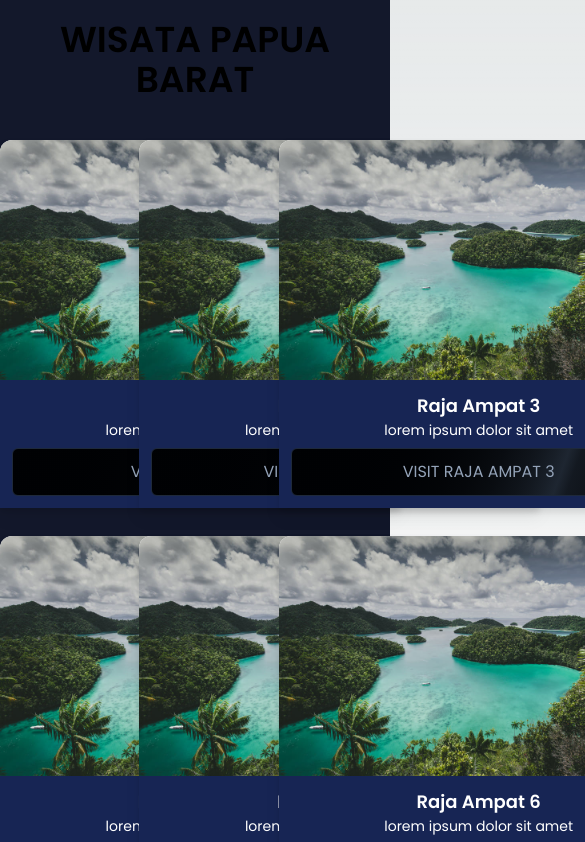
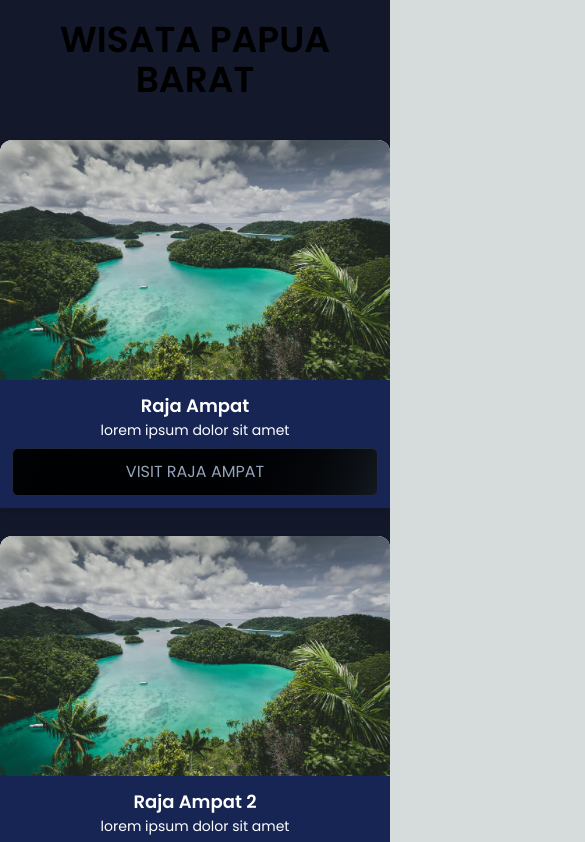
Before and after one commit to ily3000n/papedanomics, a Next.js app: page / in a window 390 px wide. Shown: the part 740-1582 px from the top of the page, 585 px wide, since content can reach past the window. Built offline with nearby package versions, Linux system fonts and the light colour scheme.

Commit message:
Update Card2.tsx

```diff
--- a/components/Card2.tsx
+++ b/components/Card2.tsx
@@ -7,9 +7,9 @@ const Card2 = () => {
   return (
     <div className='bg-[#13182B]'>
       <h1 className='py-5 font-extrabold text-center text-4xl'>WISATA PAPUA BARAT</h1>
-      <div className='w-fit grid grid-cols-3 gap-7 py-5 mx-auto'>
+      <div className='w-fit grid grid-cols-1 sm:grid-cols-2 md:grid-cols-3 gap-7 py-5 mx-auto'>
         {dataWisata.map((wisata) => (
-          <div key={wisata.id} className='w-[400px] h-auto flex flex-col bg-white rounded-xl drop-shadow-lg'>
+          <div key={wisata.id} className='w-full sm:w-[400px] h-auto flex flex-col bg-white rounded-xl drop-shadow-lg'>
             <Image
               className='rounded-t-xl h-60 object-cover'
               src={wisata.img ?? '/defaultImage.jpg'} // Default image in case img is undefined
```
